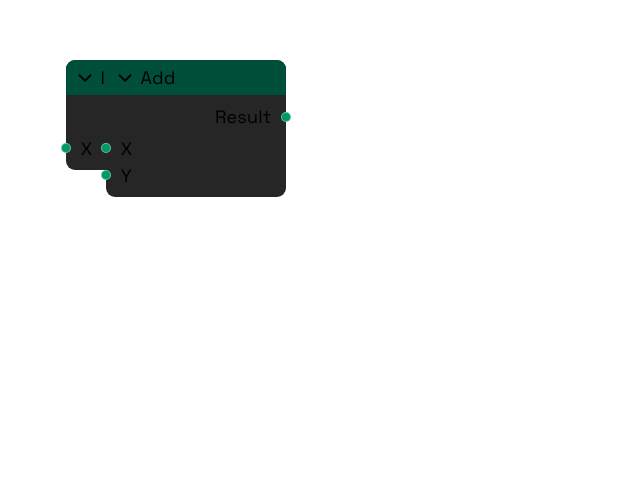
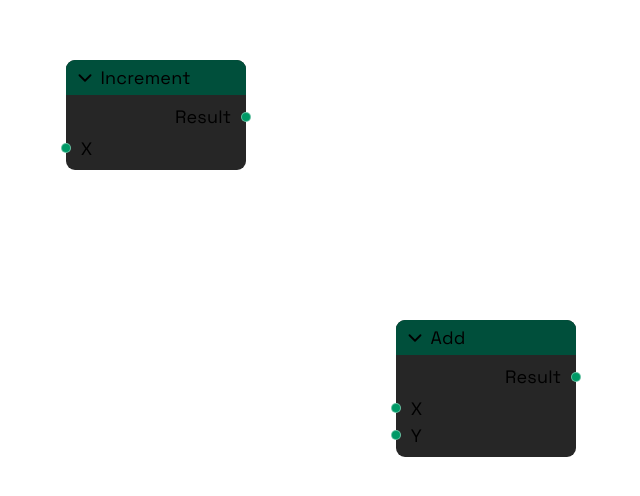
Before and after one commit to claudedjoumessi/nodemap, a React (Vite) app: page / in a window 1280 px wide. Shown: the part 180-676 px from the top of the page, without its empty margins (54-694 px from the left). Built offline with nearby package versions, Linux system fonts and the light colour scheme.

Commit message:
(feat): implement pending connection on output port mouse down

```diff
--- a/src/App.tsx
+++ b/src/App.tsx
@@ -6,4 +6,10 @@ const App = () => {
   )
 }
 
+// We need it so
+// When we click on a port noodle,
+// 1 -> We create a connecting type, (ok)
+// 2 -> When we leave mouse on an input we draw the line. and reset connecting
+// 3 -> If we leave on an empty space we reset connecting
+
 export default App
--- /dev/null
+++ b/src/components/BezierLayer.tsx
@@ -0,0 +1,41 @@
+import type { Connection, PendingConnection } from "../lib/types";
+
+type BezierLayerProps = {
+  pendingConnection: PendingConnection | null;
+  connections: Connection[];
+};
+
+// Formula
+// M x0 y0 C x1 y1, x2 y2, x3 y3
+// (x1, y1) = (x0 + offset, y0)
+// (x2, y2) = (x3 - offset, y3)
+// offset = clamp(|x3 - x0| * 0.5, minOff, maxOff)
+
+const BezierLayer = ({ pendingConnection, connections }: BezierLayerProps) => {
+  const offset = (x1: number, x2: number) => {
+    return Math.abs(x1 - x2) * 0.5
+  };
+
+  return (
+    <svg
+      xmlns="http://www.w3.org/2000/svg"
+      aria-label="Bezier Layer for connections"
+      style={{ width: "100%", height: "100%" }}
+    >
+      {pendingConnection && (
+        <path
+          d={`M ${pendingConnection.sourceX} ${pendingConnection.sourceY}
+              C ${pendingConnection.sourceX + offset(pendingConnection.currentX, pendingConnection.sourceX)} ${pendingConnection.sourceY},
+                ${pendingConnection.currentX - offset(pendingConnection.currentX, pendingConnection.sourceX)} ${pendingConnection.currentY},
+                ${pendingConnection.currentX} ${pendingConnection.currentY}`}
+          fill="none"
+          stroke="white"
+          strokeWidth={3}
+          strokeLinejoin="round"
+        />
+      )}
+    </svg>
+  );
+};
+
+export default BezierLayer;
--- a/src/components/Canvas.tsx
+++ b/src/components/Canvas.tsx
@@ -1,6 +1,7 @@
 import React, { useState } from "react";
 import Node from "./Node";
-import type { TNode } from "../lib/types";
+import type { PendingConnection, Connection, TNode } from "../lib/types";
+import BezierLayer from "./BezierLayer";
 
 const Canvas = () => {
   const nodesData: TNode[] = [
@@ -14,34 +15,40 @@ const Canvas = () => {
     {
       id: "m",
       name: "Add",
-      position: { x: 160, y: 240 },
-      inputs: [{ id: "I1", name: "X" }, { id: "I2", name: "Y" }],
+      position: { x: 450, y: 500 },
+      inputs: [
+        { id: "I1", name: "X" },
+        { id: "I2", name: "Y" },
+      ],
       outputs: [{ id: "O1", name: "Result" }],
     },
   ];
 
   const [nodes, setNodes] = useState(nodesData);
-  const [dragging, setDragging] = useState<{
+  const [nodeDragging, setNodeDragging] = useState<{
     id: string;
     offsetX: number;
     offsetY: number;
   } | null>(null);
+  const [connections, setConnections] = useState<Connection[]>([]);
+  const [pendingConnection, setPendingConnection] = useState<PendingConnection | null>(null);
 
+  // Node Dragging Logic
   const handleMouseUp = () => {
-    setDragging(null);
+    setNodeDragging(null);
+    setPendingConnection(null);
   };
+
   const handleMouseMove = (e: React.MouseEvent) => {
-    if (!dragging) return;
+    if(pendingConnection) {
+      const instaConn = { ...pendingConnection, currentX: e.clientX, currentY: e.clientY }
+      setPendingConnection(instaConn)
+    }
+    if (!nodeDragging) return;
     setNodes((prev) =>
       prev.map((n) =>
-        n.id === dragging.id // <- Finding exact dragged node
-          ? {
-              ...n,
-              position: {
-                x: e.clientX - dragging.offsetX,
-                y: e.clientY - dragging.offsetY,
-              }
-            }
+        n.id === nodeDragging.id
+          ? { ...n, position: { x: e.clientX - nodeDragging.offsetX, y: e.clientY - nodeDragging.offsetY } }
           : n,
       ),
     );
@@ -49,22 +56,53 @@ const Canvas = () => {
 
   const onDragStart = (id: string, e: React.MouseEvent) => {
     const node = nodes.find((n) => n.id === id)!;
-    setDragging({
+    setNodeDragging({
       id,
       offsetX: e.clientX - node.position.x,
       offsetY: e.clientY - node.position.y,
     });
-    console.log(node);
+  };
+
+  // Connection Logic
+  // let canvas know about the moment we click on a noodle (ok)
+  // get its (x, y) of output and setup an pending connection (ok)
+  // if we leave upon an input, finalize by setting a real connection
+  // otherwise cancel, and reset pending connection.
+  // also we can't connect from an input to an output. It is Out -> In.
+  const handleConnection = (
+    id: string,
+    portId: string,
+    portType: "input" | "output",
+    ref: React.RefObject<HTMLDivElement | null>,
+  ) => {
+    if (!ref.current) return;
+    if (portType === "input") return;
+
+    const rect = ref.current.getBoundingClientRect();
+    const portX = rect.left + rect.width / 2;
+    const portY = rect.top + rect.height / 2;
+
+    setPendingConnection({
+      sourceNodeId: id,
+      sourcePortId: portId,
+      sourceX: portX,
+      sourceY: portY,
+      currentX: portX,
+      currentY: portY,
+    });
+
   };
 
   return (
     <div
+      id="canvasScreen"
       className="canvas-screen"
       onMouseMove={handleMouseMove}
       onMouseUp={handleMouseUp}
     >
+      <BezierLayer pendingConnection={pendingConnection} connections={connections} />
       {nodes.map((n) => (
-        <Node key={n.id} node={n} onDragStart={onDragStart} />
+        <Node key={n.id} node={n} onDragStart={onDragStart} onPortClick={handleConnection} />
       ))}
     </div>
   );
--- a/src/components/Node.tsx
+++ b/src/components/Node.tsx
@@ -1,26 +1,31 @@
 import { ChevronDown } from "lucide-react";
 import type { TNode } from "../lib/types";
 import type React from "react";
-import { useState } from "react";
+import { useRef, useState } from "react";
 
 type NodeProps = {
   node: TNode;
   onDragStart: (id: string, e: React.MouseEvent) => void;
+  onPortClick: (
+    id: string,
+    portId: string,
+    portType: "input" | "output",
+    ref: React.RefObject<HTMLDivElement | null>,
+  ) => void;
 };
 
-const Node = ({ node, onDragStart }: NodeProps) => {
+const Node = ({ node, onDragStart, onPortClick }: NodeProps) => {
+  const [grabbing, setGrabbing] = useState(false);
+  const inputRef = useRef<HTMLDivElement | null>(null);
+  const outputRef = useRef<HTMLDivElement | null>(null);
 
-  const [grabbing, setGrabbing] = useState(false);
   const handleHeaderMouseDown = (e: React.MouseEvent) => {
     setGrabbing(true);
     onDragStart(node.id, e);
   };
 
   return (
-    <div
-      className="node"
-      style={{ top: node.position.y, left: node.position.x }}
-    >
+    <div className="node" style={{ top: node.position.y, left: node.position.x }}>
       <div
         className={`node-header ${grabbing ? "cursor-grabbing" : "cursor-grab"}`}
         onMouseDown={(e) => handleHeaderMouseDown(e)}
@@ -30,19 +35,29 @@ const Node = ({ node, onDragStart }: NodeProps) => {
         <div className="node-name">{node.name}</div>
       </div>
       <div className="node-body">
+        {/* Ouput Ports */}
         <div className="node-ports node-outputs">
           {node.outputs.map((out) => (
             <div className="port" key={out.id}>
               <div className="port-name">{out.name}</div>
-              <div className="port-noodle"></div>
+              <div
+                ref={outputRef}
+                className="port-noodle"
+                onMouseDown={() => onPortClick(node.id, out.id, "output", outputRef)}
+              ></div>
             </div>
           ))}
         </div>
+        {/* Input Ports */}
         <div className="node-ports node-inputs">
           {node.inputs.map((inp) => (
             <div className="port" key={inp.id}>
               <div className="port-name">{inp.name}</div>
-              <div className="port-noodle"></div>
+              <div
+                ref={inputRef}
+                className="port-noodle"
+                onMouseDown={() => onPortClick(node.id, inp.id, "input", inputRef)}
+              ></div>
             </div>
           ))}
         </div>
--- a/src/index.css
+++ b/src/index.css
@@ -28,7 +28,7 @@
   .node {
     --node-x-padding: 8px;
     --noodle-size: 10px;
-    @apply absolute w-40 flex flex-col bg-neutral-800 rounded-lg;
+    @apply absolute w-40 flex flex-col bg-neutral-800 rounded-lg select-none;
   }
   .node-header {
     padding: 4px var(--node-x-padding);
--- a/src/lib/types.ts
+++ b/src/lib/types.ts
@@ -11,4 +11,25 @@ type Port = {
   name: string;
 };
 
-export type { TNode, Port };
+type Connection = {
+  id: string;
+  sourceNodeId: string;
+  sourcePortId: string;
+  toNodeId: string;
+  toPortId: string;
+  sourceX: number;
+  sourceY: number;
+  currentX: number;
+  currentY: number;
+};
+
+type PendingConnection = {
+  sourceNodeId: string;
+  sourcePortId: string;
+  sourceX: number;
+  sourceY: number;
+  currentX: number;
+  currentY: number;
+};
+
+export type { TNode, Port, Connection, PendingConnection };
```
